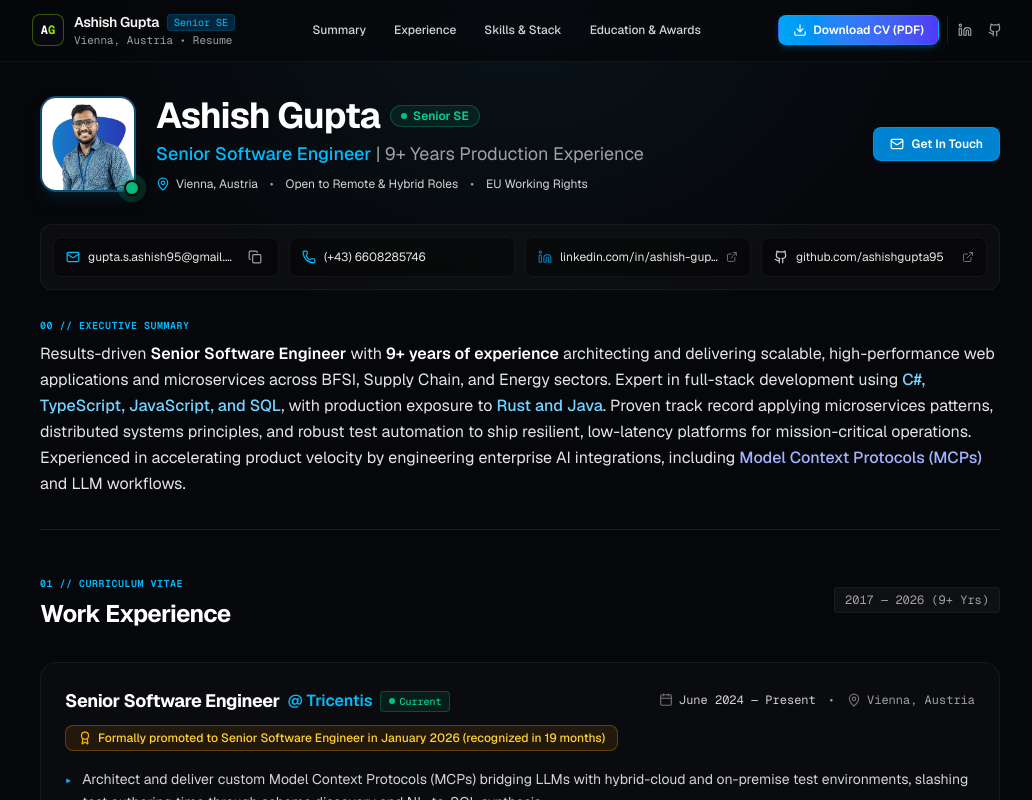
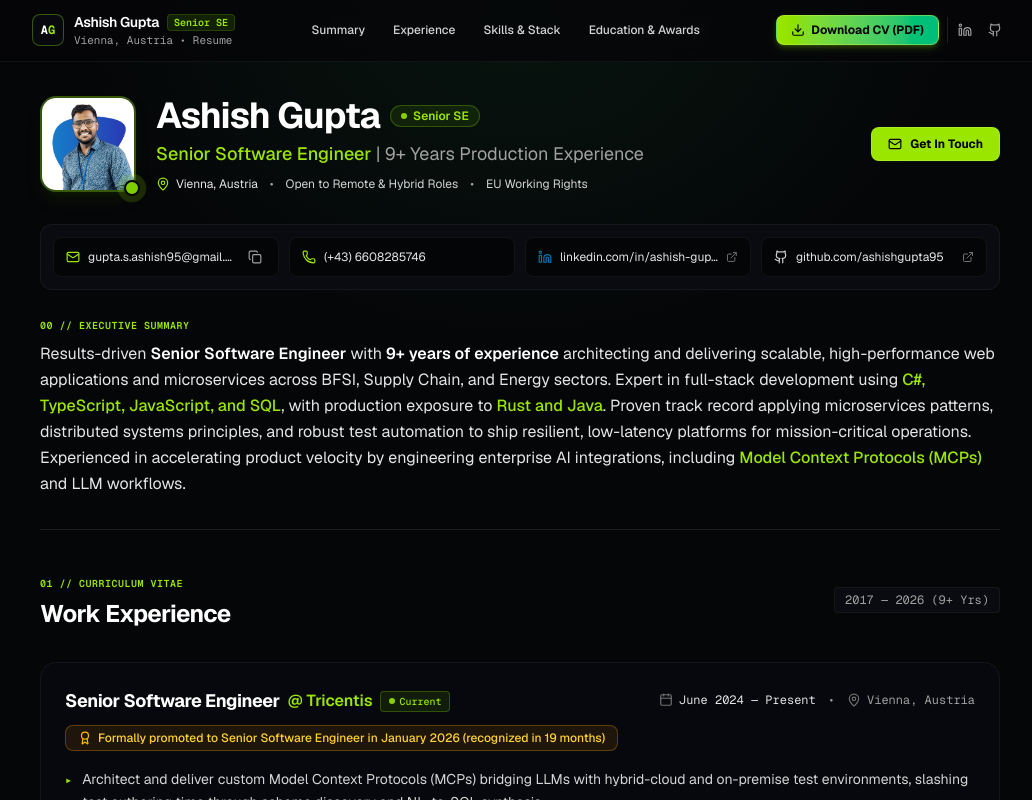
Before and after one commit to ashishgupta95/ashishgupta95.github.io, a Next.js app: page / in a window 1280 px wide. Shown: the top 800 px of the page, without its empty margins (120-1152 px from the left). Built offline with nearby package versions, Linux system fonts and the light colour scheme.

Commit message:
feat(theme): apply midnight black, pure white, and lime green palette across entire website

```diff
--- a/src/app/globals.css
+++ b/src/app/globals.css
@@ -7,14 +7,14 @@
 
 @layer base {
   :root {
-    --background: #06070a;
-    --foreground: #f4f4f6;
-    --card: #0c0e14;
-    --card-foreground: #f4f4f6;
-    --border: #1c202c;
-    --primary: #38bdf8;
-    --primary-foreground: #020617;
-    --accent: #818cf8;
+    --background: #050608;
+    --foreground: #ffffff;
+    --card: #090b10;
+    --card-foreground: #ffffff;
+    --border: #141a24;
+    --primary: #22c55e;
+    --primary-foreground: #000000;
+    --accent: #4ade80;
     --muted: #64748b;
   }
 }
@@ -39,28 +39,28 @@ body {
 .bg-grid-pattern {
   background-size: 32px 32px;
   background-image:
-    radial-gradient(circle, rgba(255, 255, 255, 0.07) 1px, transparent 1px);
+    radial-gradient(circle, rgba(255, 255, 255, 0.05) 1px, transparent 1px);
 }
 
 .bg-dot-pattern {
   background-size: 24px 24px;
   background-image:
-    radial-gradient(circle, rgba(56, 189, 248, 0.12) 1px, transparent 1px);
+    radial-gradient(circle, rgba(34, 197, 94, 0.12) 1px, transparent 1px);
 }
 
 /* Glassmorphism helpers */
 .glass-panel {
-  background: rgba(12, 14, 22, 0.75);
+  background: rgba(9, 11, 16, 0.75);
   backdrop-filter: blur(16px);
   -webkit-backdrop-filter: blur(16px);
   border: 1px solid rgba(255, 255, 255, 0.08);
 }
 
 .glass-panel-glow {
-  background: rgba(12, 14, 24, 0.85);
+  background: rgba(9, 11, 16, 0.85);
   backdrop-filter: blur(20px);
-  border: 1px solid rgba(56, 189, 248, 0.2);
-  box-shadow: 0 0 25px -5px rgba(56, 189, 248, 0.15);
+  border: 1px solid rgba(34, 197, 94, 0.25);
+  box-shadow: 0 0 25px -5px rgba(34, 197, 94, 0.15);
 }
 
 /* Custom scrollbars */
@@ -70,21 +70,27 @@ body {
 }
 
 ::-webkit-scrollbar-track {
-  background: #06070a;
+  background: #050608;
 }
 
 ::-webkit-scrollbar-thumb {
-  background: #1e293b;
+  background: #141a24;
   border-radius: 4px;
 }
 
 ::-webkit-scrollbar-thumb:hover {
-  background: #334155;
+  background: #22c55e;
 }
 
 /* Gradient text */
 .text-gradient {
-  background: linear-gradient(135deg, #ffffff 0%, #cbd5e1 50%, #94a3b8 100%);
+  background: linear-gradient(135deg, #ffffff 0%, #f1f5f9 50%, #cbd5e1 100%);
+  -webkit-background-clip: text;
+  -webkit-text-fill-color: transparent;
+}
+
+.text-gradient-lime {
+  background: linear-gradient(135deg, #ffffff 0%, #4ade80 50%, #22c55e 100%);
   -webkit-background-clip: text;
   -webkit-text-fill-color: transparent;
 }
--- a/src/app/layout.tsx
+++ b/src/app/layout.tsx
@@ -63,7 +63,7 @@ export default function RootLayout({
       lang="en"
       className={`${geistSans.variable} ${geistMono.variable} dark antialiased scroll-smooth`}
     >
-      <body className="site-body font-sans antialiased bg-[#06070a] text-[#f4f4f6]">
+      <body className="site-body font-sans antialiased bg-[#050608] text-[#ffffff]">
         {children}
       </body>
     </html>
--- a/src/app/page.tsx
+++ b/src/app/page.tsx
@@ -10,9 +10,9 @@ import ResumeFooter from "@/components/ResumeFooter";
 
 export default function Home() {
   return (
-    <main className="min-h-screen bg-[#06070a] text-neutral-100 antialiased selection:bg-sky-500/30 selection:text-sky-200 relative overflow-x-hidden">
-      {/* Subtle top ambient radial lighting */}
-      <div className="absolute top-0 left-1/2 -translate-x-1/2 w-[900px] h-[350px] bg-[radial-gradient(ellipse_at_top,rgba(56,189,248,0.07),transparent_70%)] pointer-events-none no-print" />
+    <main className="min-h-screen bg-[#050608] text-white antialiased selection:bg-lime-500/30 selection:text-lime-200 relative overflow-x-hidden">
+      {/* Subtle top ambient radial lighting in Lime Green */}
+      <div className="absolute top-0 left-1/2 -translate-x-1/2 w-[900px] h-[350px] bg-[radial-gradient(ellipse_at_top,rgba(34,197,94,0.08),transparent_70%)] pointer-events-none no-print" />
 
       {/* Minimal Top Navigation */}
       <ResumeNavbar />
--- a/src/components/ResumeExperience.tsx
+++ b/src/components/ResumeExperience.tsx
@@ -10,7 +10,7 @@ export default function ResumeExperience() {
       {/* Section Header */}
       <div className="flex items-center justify-between mb-8">
         <div>
-          <span className="text-[10px] font-mono text-sky-400 tracking-wider uppercase font-semibold">
+          <span className="text-[10px] font-mono text-lime-400 tracking-wider uppercase font-semibold">
             01 // CURRICULUM VITAE
           </span>
           <h2 className="text-xl sm:text-2xl font-bold tracking-tight text-white mt-1">
@@ -18,7 +18,7 @@ export default function ResumeExperience() {
           </h2>
         </div>
 
-        <span className="text-xs font-mono px-2.5 py-1 rounded bg-white/[0.04] text-neutral-400 border border-white/5 hidden sm:inline-block">
+        <span className="text-xs font-mono px-2.5 py-1 rounded bg-[#090b10] text-neutral-400 border border-white/5 hidden sm:inline-block">
           2017 — 2026 (9+ Yrs)
         </span>
       </div>
@@ -31,7 +31,7 @@ export default function ResumeExperience() {
           return (
             <article
               key={`${exp.company}-${index}`}
-              className="relative p-5 sm:p-6 rounded-2xl bg-white/[0.02] hover:bg-white/[0.035] border border-white/5 hover:border-white/10 transition-all duration-200 resume-badge page-break-avoid group"
+              className="relative p-5 sm:p-6 rounded-2xl bg-[#090b10]/70 hover:bg-[#0c0f16] border border-white/5 hover:border-lime-500/30 transition-all duration-200 resume-badge page-break-avoid group"
             >
               {/* Header: Role, Company, Period */}
               <div className="flex flex-col sm:flex-row sm:items-baseline justify-between gap-2">
@@ -40,12 +40,12 @@ export default function ResumeExperience() {
                     <h3 className="text-lg font-bold text-white tracking-tight">
                       {exp.role}
                     </h3>
-                    <span className="text-sky-400 font-semibold text-base">
+                    <span className="text-lime-400 font-semibold text-base">
                       @ {exp.company}
                     </span>
                     {isCurrent && (
-                      <span className="inline-flex items-center gap-1 px-2 py-0.5 rounded text-[10px] font-mono font-medium bg-emerald-500/10 text-emerald-400 border border-emerald-500/30">
-                        <span className="w-1.5 h-1.5 rounded-full bg-emerald-400 animate-pulse"></span>
+                      <span className="inline-flex items-center gap-1 px-2 py-0.5 rounded text-[10px] font-mono font-medium bg-lime-500/10 text-lime-400 border border-lime-500/30">
+                        <span className="w-1.5 h-1.5 rounded-full bg-lime-400 animate-pulse"></span>
                         Current
                       </span>
                     )}
@@ -53,7 +53,7 @@ export default function ResumeExperience() {
                 </div>
 
                 <div className="flex items-center gap-3 text-xs font-mono text-neutral-400 shrink-0">
-                  <span className="flex items-center gap-1.5 text-neutral-300">
+                  <span className="flex items-center gap-1.5 text-neutral-200">
                     <Calendar className="w-3.5 h-3.5 text-neutral-500" />
                     {exp.period}
                   </span>
@@ -81,14 +81,14 @@ export default function ResumeExperience() {
 
                   return (
                     <li key={bIndex} className="flex items-start gap-2.5 leading-relaxed">
-                      <span className="text-sky-400 font-mono text-xs mt-1 shrink-0">▸</span>
+                      <span className="text-lime-400 font-mono text-xs mt-1 shrink-0">▸</span>
                       <span>
                         {hasLabel ? (
                           <>
-                            <strong className="text-neutral-100 font-semibold">
+                            <strong className="text-white font-semibold">
                               {parts[0]}:
                             </strong>
-                            <span className="text-neutral-300">
+                            <span className="text-neutral-200">
                               {parts.slice(1).join(":")}
                             </span>
                           </>
@@ -110,7 +110,7 @@ export default function ResumeExperience() {
                   {exp.skills.map((skill, sIndex) => (
                     <span
                       key={sIndex}
-                      className="px-2 py-0.5 rounded text-[11px] font-mono bg-black/40 text-neutral-300 border border-white/5 hover:border-sky-500/30 hover:text-sky-300 transition-colors"
+                      className="px-2 py-0.5 rounded text-[11px] font-mono bg-[#040507] text-neutral-200 border border-white/5 hover:border-lime-500/40 hover:text-lime-300 transition-colors"
                     >
                       {skill}
                     </span>
--- a/src/components/ResumeHeader.tsx
+++ b/src/components/ResumeHeader.tsx
@@ -2,7 +2,7 @@
 
 import React, { useState } from "react";
 import Image from "next/image";
-import { Mail, Phone, MapPin, Copy, Check, ExternalLink, Sparkles } from "lucide-react";
+import { Mail, Phone, MapPin, Copy, Check, ExternalLink } from "lucide-react";
 import { GithubIcon, LinkedinIcon } from "@/components/Icons";
 import { PERSONAL_INFO } from "@/data/portfolio-data";
 
@@ -20,9 +20,9 @@ export default function ResumeHeader() {
       {/* Header Top Profile Bar */}
       <div className="flex flex-col md:flex-row md:items-center justify-between gap-6 pb-6">
         <div className="flex items-start sm:items-center gap-5">
-          {/* Avatar with subtle glow */}
+          {/* Avatar with Lime glow on Midnight Black */}
           <div className="relative shrink-0">
-            <div className="w-20 h-20 sm:w-24 sm:h-24 rounded-2xl overflow-hidden border-2 border-sky-500/40 shadow-lg shadow-sky-950/40 bg-neutral-900 group">
+            <div className="w-20 h-20 sm:w-24 sm:h-24 rounded-2xl overflow-hidden border-2 border-lime-500/40 shadow-lg shadow-lime-950/40 bg-[#07090e] group">
               <Image
                 src="/profile-pic.png"
                 alt="Ashish Gupta"
@@ -37,8 +37,8 @@ export default function ResumeHeader() {
               className="absolute -bottom-1 -right-1 flex h-4 w-4 no-print"
               title="Based in Vienna, Austria • Active"
             >
-              <span className="animate-ping absolute inline-flex h-full w-full rounded-full bg-emerald-400 opacity-75"></span>
-              <span className="relative inline-flex rounded-full h-4 w-4 bg-emerald-500 border-2 border-[#06070a]"></span>
+              <span className="animate-ping absolute inline-flex h-full w-full rounded-full bg-lime-400 opacity-75"></span>
+              <span className="relative inline-flex rounded-full h-4 w-4 bg-lime-500 border-2 border-[#050608]"></span>
             </span>
           </div>
 
@@ -48,19 +48,19 @@ export default function ResumeHeader() {
               <h1 className="text-2xl sm:text-3xl lg:text-4xl font-bold tracking-tight text-white">
                 {PERSONAL_INFO.name}
               </h1>
-              <span className="inline-flex items-center gap-1.5 px-2.5 py-0.5 rounded-full text-xs font-semibold bg-emerald-500/10 text-emerald-400 border border-emerald-500/30">
-                <span className="w-1.5 h-1.5 rounded-full bg-emerald-400 animate-pulse"></span>
+              <span className="inline-flex items-center gap-1.5 px-2.5 py-0.5 rounded-full text-xs font-semibold bg-lime-500/10 text-lime-400 border border-lime-500/30">
+                <span className="w-1.5 h-1.5 rounded-full bg-lime-400 animate-pulse"></span>
                 Senior SE
               </span>
             </div>
 
-            <p className="text-base sm:text-lg font-medium text-sky-400 mt-1">
+            <p className="text-base sm:text-lg font-medium text-lime-400 mt-1">
               Senior Software Engineer <span className="text-neutral-400 font-normal">| 9+ Years Production Experience</span>
             </p>
 
             <div className="flex flex-wrap items-center gap-x-3 gap-y-1 mt-2 text-xs text-neutral-400">
-              <span className="flex items-center gap-1.5 text-neutral-300">
-                <MapPin className="w-3.5 h-3.5 text-sky-400" />
+              <span className="flex items-center gap-1.5 text-neutral-200">
+                <MapPin className="w-3.5 h-3.5 text-lime-400" />
                 {PERSONAL_INFO.location}
               </span>
               <span>•</span>
@@ -71,28 +71,28 @@ export default function ResumeHeader() {
           </div>
         </div>
 
-        {/* Executive Action */}
+        {/* Executive Action: Get In Touch CTA */}
         <div className="shrink-0 no-print">
           <a
             href={`mailto:${PERSONAL_INFO.email}`}
-            className="inline-flex items-center justify-center gap-2 px-4 py-2 text-xs font-semibold text-white bg-sky-600 hover:bg-sky-500 rounded-lg shadow-sm shadow-sky-950/40 border border-sky-400/30 transition-all duration-200 hover:shadow-sky-500/20 hover:scale-[1.02]"
+            className="inline-flex items-center justify-center gap-2 px-4 py-2 text-xs font-bold text-black bg-lime-400 hover:bg-lime-300 rounded-lg shadow-sm shadow-lime-950/40 border border-lime-300/50 transition-all duration-200 hover:shadow-[0_0_15px_rgba(34,197,94,0.35)] hover:scale-[1.02]"
           >
-            <Mail className="w-3.5 h-3.5" />
+            <Mail className="w-3.5 h-3.5 text-black" />
             <span>Get In Touch</span>
           </a>
         </div>
       </div>
 
       {/* Contact Pills Grid */}
-      <div className="grid grid-cols-1 sm:grid-cols-2 md:grid-cols-4 gap-2.5 py-3 my-2 bg-neutral-900/40 rounded-xl border border-white/5 p-3 text-xs">
+      <div className="grid grid-cols-1 sm:grid-cols-2 md:grid-cols-4 gap-2.5 py-3 my-2 bg-[#090b10] rounded-xl border border-white/5 p-3 text-xs">
         {/* Email */}
-        <div className="flex items-center justify-between gap-2 px-3 py-2 rounded-lg bg-black/40 border border-white/5 hover:border-white/10 transition-colors">
+        <div className="flex items-center justify-between gap-2 px-3 py-2 rounded-lg bg-[#040507] border border-white/5 hover:border-lime-500/30 transition-colors">
           <a
             href={`mailto:${PERSONAL_INFO.email}`}
-            className="flex items-center gap-2 text-neutral-200 hover:text-sky-400 truncate"
+            className="flex items-center gap-2 text-neutral-200 hover:text-lime-400 truncate"
             title="Send Email"
           >
-            <Mail className="w-3.5 h-3.5 text-sky-400 shrink-0" />
+            <Mail className="w-3.5 h-3.5 text-lime-400 shrink-0" />
             <span className="truncate">{PERSONAL_INFO.email}</span>
           </a>
           <button
@@ -102,7 +102,7 @@ export default function ResumeHeader() {
             aria-label="Copy email address"
           >
             {copied ? (
-              <Check className="w-3.5 h-3.5 text-emerald-400" />
+              <Check className="w-3.5 h-3.5 text-lime-400" />
             ) : (
               <Copy className="w-3.5 h-3.5" />
             )}
@@ -110,23 +110,23 @@ export default function ResumeHeader() {
         </div>
 
         {/* Phone */}
-        <div className="flex items-center gap-2 px-3 py-2 rounded-lg bg-black/40 border border-white/5 hover:border-white/10 transition-colors">
-          <Phone className="w-3.5 h-3.5 text-sky-400 shrink-0" />
+        <div className="flex items-center gap-2 px-3 py-2 rounded-lg bg-[#040507] border border-white/5 hover:border-lime-500/30 transition-colors">
+          <Phone className="w-3.5 h-3.5 text-lime-400 shrink-0" />
           <a
             href={`tel:${PERSONAL_INFO.phone}`}
-            className="text-neutral-200 hover:text-sky-400 truncate"
+            className="text-neutral-200 hover:text-lime-400 truncate"
           >
             {PERSONAL_INFO.phone}
           </a>
         </div>
 
         {/* LinkedIn */}
-        <div className="flex items-center justify-between gap-2 px-3 py-2 rounded-lg bg-black/40 border border-white/5 hover:border-white/10 transition-colors">
+        <div className="flex items-center justify-between gap-2 px-3 py-2 rounded-lg bg-[#040507] border border-white/5 hover:border-lime-500/30 transition-colors">
           <a
             href={PERSONAL_INFO.linkedin}
             target="_blank"
             rel="noopener noreferrer"
-            className="flex items-center gap-2 text-neutral-200 hover:text-sky-400 truncate"
+            className="flex items-center gap-2 text-neutral-200 hover:text-lime-400 truncate"
           >
             <LinkedinIcon className="w-3.5 h-3.5 text-[#0077b5] shrink-0" />
             <span className="truncate">linkedin.com/in/ashish-gupta</span>
@@ -135,12 +135,12 @@ export default function ResumeHeader() {
         </div>
 
         {/* GitHub */}
-        <div className="flex items-center justify-between gap-2 px-3 py-2 rounded-lg bg-black/40 border border-white/5 hover:border-white/10 transition-colors">
+        <div className="flex items-center justify-between gap-2 px-3 py-2 rounded-lg bg-[#040507] border border-white/5 hover:border-lime-500/30 transition-colors">
           <a
             href={PERSONAL_INFO.github}
             target="_blank"
             rel="noopener noreferrer"
-            className="flex items-center gap-2 text-neutral-200 hover:text-sky-400 truncate"
+            className="flex items-center gap-2 text-neutral-200 hover:text-lime-400 truncate"
           >
             <GithubIcon className="w-3.5 h-3.5 text-neutral-300 shrink-0" />
             <span className="truncate">github.com/ashishgupta95</span>
@@ -152,12 +152,12 @@ export default function ResumeHeader() {
       {/* Small Intro / Professional Summary */}
       <div className="mt-5 pt-2">
         <div className="flex items-center gap-2 mb-2">
-          <span className="text-[10px] font-mono text-sky-400 tracking-wider uppercase font-semibold">
+          <span className="text-[10px] font-mono text-lime-400 tracking-wider uppercase font-semibold">
             00 // EXECUTIVE SUMMARY
           </span>
         </div>
         <p className="text-sm sm:text-base text-neutral-200 leading-relaxed font-normal">
-          Results-driven <strong className="text-white font-semibold">Senior Software Engineer</strong> with <strong className="text-white font-semibold">9+ years of experience</strong> architecting and delivering scalable, high-performance web applications and microservices across BFSI, Supply Chain, and Energy sectors. Expert in full-stack development using <span className="text-sky-300 font-medium">C#, TypeScript, JavaScript, and SQL</span>, with production exposure to <span className="text-sky-300 font-medium">Rust and Java</span>. Proven track record applying microservices patterns, distributed systems principles, and robust test automation to ship resilient, low-latency platforms for mission-critical operations. Experienced in accelerating product velocity by engineering enterprise AI integrations, including <span className="text-indigo-300 font-medium">Model Context Protocols (MCPs)</span> and LLM workflows.
+          Results-driven <strong className="text-white font-semibold">Senior Software Engineer</strong> with <strong className="text-white font-semibold">9+ years of experience</strong> architecting and delivering scalable, high-performance web applications and microservices across BFSI, Supply Chain, and Energy sectors. Expert in full-stack development using <span className="text-lime-400 font-medium">C#, TypeScript, JavaScript, and SQL</span>, with production exposure to <span className="text-lime-400 font-medium">Rust and Java</span>. Proven track record applying microservices patterns, distributed systems principles, and robust test automation to ship resilient, low-latency platforms for mission-critical operations. Experienced in accelerating product velocity by engineering enterprise AI integrations, including <span className="text-lime-400 font-medium">Model Context Protocols (MCPs)</span> and LLM workflows.
         </p>
       </div>
     </section>
--- a/src/components/ResumeNavbar.tsx
+++ b/src/components/ResumeNavbar.tsx
@@ -21,8 +21,8 @@ export default function ResumeNavbar() {
     <header
       className={`fixed top-0 left-0 right-0 z-50 transition-all duration-300 no-print ${
         scrolled
-          ? "bg-[#08090e]/90 backdrop-blur-md border-b border-white/10 shadow-lg shadow-black/40 py-2.5"
-          : "bg-[#06070a]/75 backdrop-blur-sm border-b border-white/5 py-3"
+          ? "bg-[#050608]/95 backdrop-blur-md border-b border-white/10 shadow-lg shadow-black/60 py-2.5"
+          : "bg-[#050608]/80 backdrop-blur-sm border-b border-white/5 py-3"
       }`}
     >
       <div className="max-w-5xl mx-auto px-4 sm:px-6 flex items-center justify-between">
@@ -37,10 +37,10 @@ export default function ResumeNavbar() {
           </div>
           <div>
             <div className="flex items-center gap-2">
-              <span className="font-semibold text-sm text-neutral-100 tracking-tight group-hover:text-sky-300 transition-colors">
+              <span className="font-semibold text-sm text-white tracking-tight group-hover:text-lime-300 transition-colors">
                 {PERSONAL_INFO.name}
               </span>
-              <span className="text-[10px] font-mono px-1.5 py-0.2 rounded bg-sky-950/80 text-sky-400 border border-sky-800/40">
+              <span className="text-[10px] font-mono px-1.5 py-0.2 rounded bg-lime-950/70 text-lime-400 border border-lime-800/50 font-semibold">
                 Senior SE
               </span>
             </div>
@@ -78,15 +78,15 @@ export default function ResumeNavbar() {
           </a>
         </nav>
 
-        {/* Right Actions: The authoritative single Download CV CTA */}
+        {/* Right Actions: The authoritative single Download CV CTA in Lime Green */}
         <div className="flex items-center gap-2">
           {/* Primary Download PDF button */}
           <a
             href="/AshishGupta_CV.pdf"
             download="AshishGupta_CV.pdf"
-            className="inline-flex items-center gap-1.5 px-3.5 py-1.5 text-xs font-semibold text-white bg-gradient-to-r from-sky-500 to-indigo-600 hover:from-sky-400 hover:to-indigo-500 rounded-lg shadow-md shadow-sky-500/20 border border-sky-400/30 transition-all duration-200 hover:scale-[1.03]"
+            className="inline-flex items-center gap-1.5 px-3.5 py-1.5 text-xs font-bold text-black bg-gradient-to-r from-lime-400 to-emerald-500 hover:from-lime-300 hover:to-emerald-400 rounded-lg shadow-md shadow-lime-500/25 border border-lime-300/50 transition-all duration-200 hover:scale-[1.03]"
           >
-            <Download className="w-3.5 h-3.5" />
+            <Download className="w-3.5 h-3.5 text-black" />
             <span>Download CV (PDF)</span>
           </a>
 
@@ -125,7 +125,7 @@ export default function ResumeNavbar() {
 
       {/* Mobile Drawer */}
       {mobileMenuOpen && (
-        <div className="md:hidden bg-[#0a0c13] border-b border-white/10 px-4 py-3 space-y-2 text-sm font-medium">
+        <div className="md:hidden bg-[#07090e] border-b border-white/10 px-4 py-3 space-y-2 text-sm font-medium">
           <a
             href="#intro"
             onClick={() => setMobileMenuOpen(false)}
@@ -157,7 +157,7 @@ export default function ResumeNavbar() {
           <div className="pt-2 border-t border-white/10">
             <a
               href={`mailto:${PERSONAL_INFO.email}`}
-              className="w-full inline-flex items-center justify-center gap-1.5 px-3 py-2 text-xs font-semibold text-white bg-sky-600 hover:bg-sky-500 rounded-lg border border-sky-400/30"
+              className="w-full inline-flex items-center justify-center gap-1.5 px-3 py-2 text-xs font-bold text-black bg-lime-400 hover:bg-lime-300 rounded-lg border border-lime-300/40"
             >
               Email Ashish
             </a>
```
Also changed, not shown: src/components/ResumeEducationAwards.tsx (+10 -10 lines), src/components/ResumeFooter.tsx (+7 -7 lines), src/components/ResumeSkills.tsx (+6 -6 lines).
